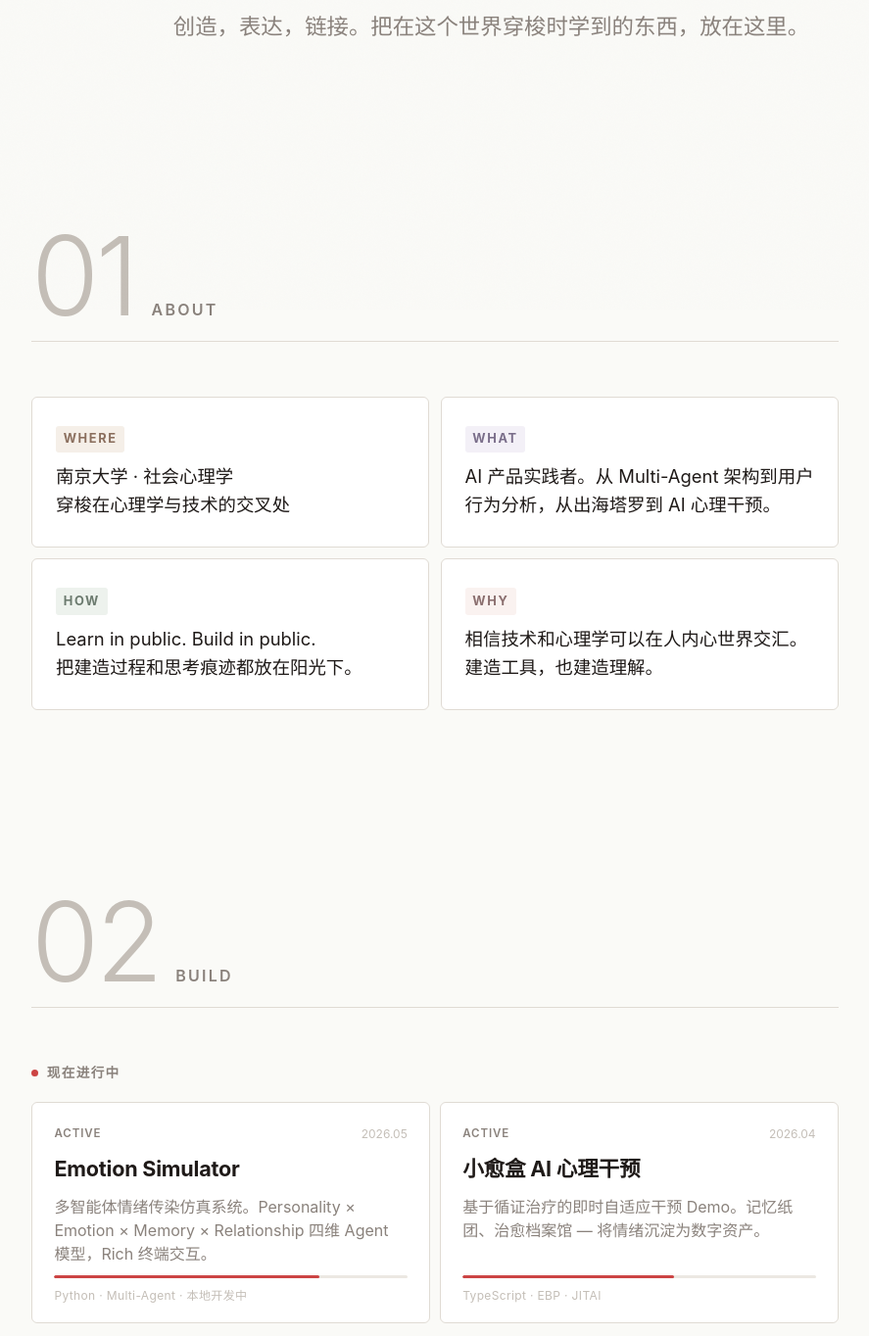
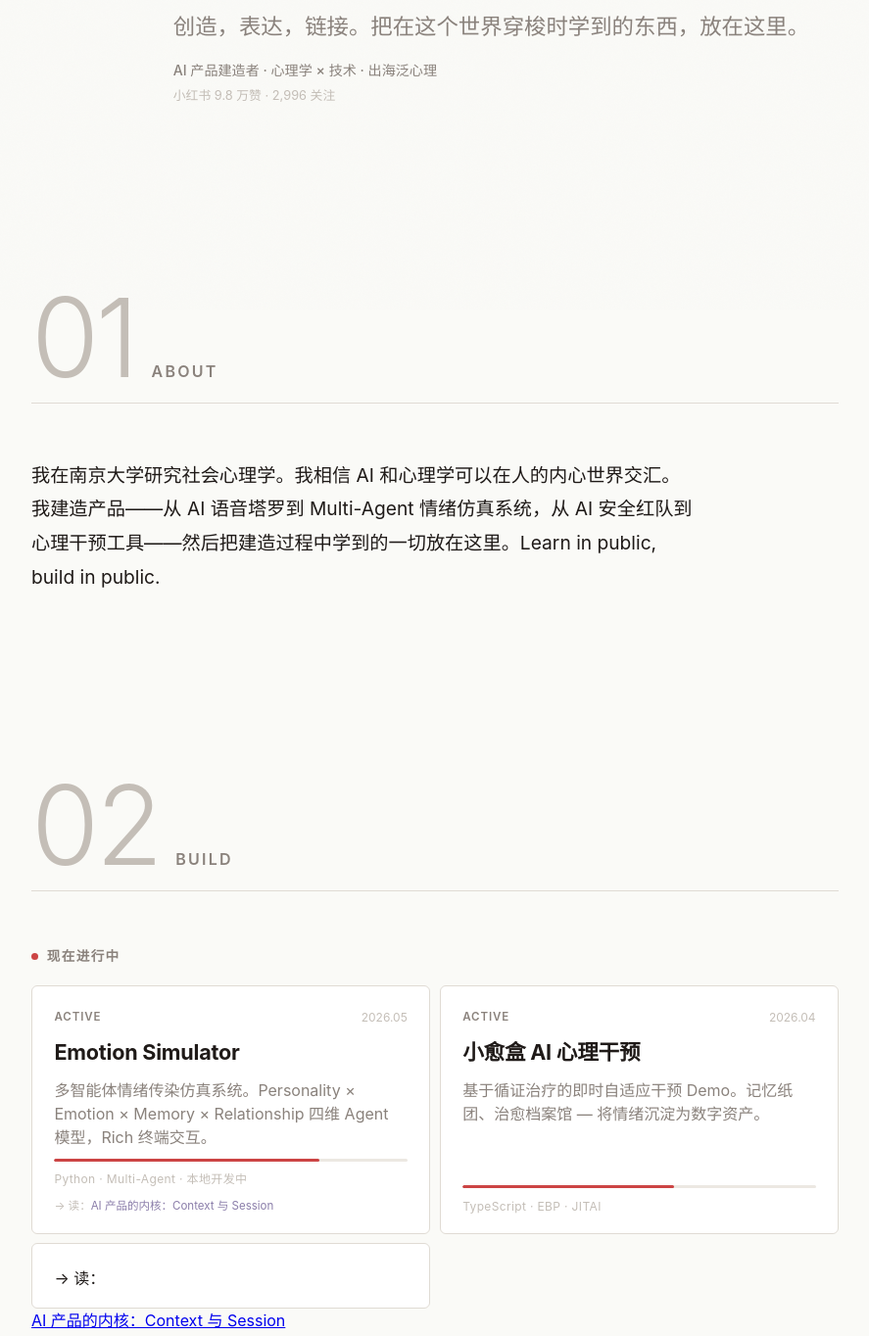
Before and after one commit to J-ade-g/me, a plain HTML site: page index.html in a window 1280 px wide. Shown: the part 484-1848 px from the top of the page at 98% size, without its empty margins (196-1083 px from the left). Drawn offline with Linux system fonts and the light colour scheme; a web font is replaced by a local one.

Commit message:
repackaging: hero tagline, about statement, garden subtitle, specific CTA, method links

```diff
--- a/index.html
+++ b/index.html
@@ -85,6 +85,14 @@
     font-size: 1.4rem; color: var(--muted);
     line-height: 1.55; font-weight: 400;
   }
+  .hero-tagline {
+    font-size: 0.88rem; color: var(--muted);
+    margin-top: 1rem; font-weight: 450;
+  }
+  .hero-stats {
+    font-size: 0.8rem; color: var(--faint);
+    margin-top: 0.35rem;
+  }
 
   /* ═══════════ Section Labels ═══════════ */
   .sec-label {
@@ -135,6 +143,12 @@
   .about-card:nth-child(4) .ac-label { color: #8a6e6e; background: #faf2f0; }
 
   .about-card p { font-size: 1.15rem; line-height: 1.55; color: var(--text); }
+
+  .about-statement {
+    font-size: 1.2rem; line-height: 1.8;
+    color: var(--text); font-weight: 420;
+    max-width: 680px;
+  }
 
   /* ═══════════ BUILD ═══════════ */
   .build-group { margin-bottom: 4rem; }
@@ -208,8 +222,20 @@
     font-size: 0.75rem; color: var(--faint);
     letter-spacing: 0.03em;
   }
+  .proj .p-method {
+    font-size: 0.72rem; color: var(--faint);
+  }
+  .proj .p-method a {
+    color: var(--lavender); text-decoration: none;
+    transition: color 0.15s;
+  }
+  .proj .p-method a:hover { color: var(--text); }
 
   /* ═══════════ GARDEN ═══════════ */
+  .garden-sub {
+    font-size: 1rem; color: var(--muted);
+    margin-bottom: 2rem; font-weight: 420;
+  }
   .garden-list { list-style: none; }
   .garden-item {
     border-bottom: var(--border);
@@ -407,6 +433,8 @@
       <div class="hero-text">
         <p class="hero-en"><em>I build, I speak</em> &mdash; hope we can all live a little more awake, a little more at ease.</p>
         <p class="hero-cn">创造，表达，链接。把在这个世界穿梭时学到的东西，放在这里。</p>
+        <p class="hero-tagline">AI 产品建造者 &middot; 心理学 &times; 技术 &middot; 出海泛心理</p>
+        <p class="hero-stats">小红书 9.8 万赞 &middot; 2,996 关注</p>
       </div>
     </div>
   </section>
@@ -417,24 +445,7 @@
       <span class="sec-num">01</span>
       <span class="sec-name">About</span>
     </div>
-    <div class="about-grid">
-      <div class="about-card">
-        <span class="ac-label">Where</span>
-        <p>南京大学 · 社会心理学<br>穿梭在心理学与技术的交叉处</p>
-      </div>
-      <div class="about-card">
-        <span class="ac-label">What</span>
-        <p>AI 产品实践者。从 Multi-Agent 架构到用户行为分析，从出海塔罗到 AI 心理干预。</p>
-      </div>
-      <div class="about-card">
-        <span class="ac-label">How</span>
-        <p>Learn in public. Build in public.<br>把建造过程和思考痕迹都放在阳光下。</p>
-      </div>
-      <div class="about-card">
-        <span class="ac-label">Why</span>
-        <p>相信技术和心理学可以在人内心世界交汇。建造工具，也建造理解。</p>
-      </div>
-    </div>
+    <p class="about-statement">我在南京大学研究社会心理学。我相信 AI 和心理学可以在人的内心世界交汇。我建造产品——从 AI 语音塔罗到 Multi-Agent 情绪仿真系统，从 AI 安全红队到心理干预工具——然后把建造过程中学到的一切放在这里。Learn in public, build in public.</p>
   </section>
 
   <!-- ═══════ BUILD ═══════ -->
@@ -456,6 +467,7 @@
           <p class="p-desc">多智能体情绪传染仿真系统。Personality × Emotion × Memory × Relationship 四维 Agent 模型，Rich 终端交互。</p>
           <div class="p-bar"><div class="p-bar-inner" style="width:75%;background:#c44;"></div></div>
           <p class="p-tags">Python · Multi-Agent · 本地开发中</p>
+          <p class="p-method">&#x2192; 读：<a href="#" onclick="openArticle('a2');return false;">AI 产品的内核：Context 与 Session</a></p>
         </div>
         <a class="proj" href="https://github.com/J-ade-g/Xiaoyuhe" target="_blank" rel="noopener">
           <div class="p-top">
@@ -466,6 +478,7 @@
           <p class="p-desc">基于循证治疗的即时自适应干预 Demo。记忆纸团、治愈档案馆 — 将情绪沉淀为数字资产。</p>
           <div class="p-bar"><div class="p-bar-inner" style="width:60%;background:#c44;"></div></div>
           <p class="p-tags">TypeScript · EBP · JITAI</p>
+          <p class="p-method">&#x2192; 读：<a href="#" onclick="openArticle('a2');return false;">AI 产品的内核：Context 与 Session</a></p>
         </a>
       </div>
     </div>
@@ -499,6 +512,7 @@
           <p class="p-note">公司项目，不可对外展示</p>
           <div class="p-bar"><div class="p-bar-inner" style="width:100%;background:#5a9;"></div></div>
           <p class="p-tags">AI Product · 出海</p>
+          <p class="p-method">&#x2192; 读：<a href="#" onclick="openArticle('a1');return false;">AI 产品的判断力与方法</a></p>
         </div>
         <a class="proj" href="https://github.com/J-ade-g/ganzhi-zhimen" target="_blank" rel="noopener">
           <div class="p-top">
@@ -566,6 +580,7 @@
       <span class="sec-num">03</span>
       <span class="sec-name">Garden</span>
     </div>
+    <p class="garden-sub">把手弄脏后的笔记。</p>
     <ul class="garden-list" id="garden-list"></ul>
   </section>
 
@@ -577,7 +592,7 @@
     </div>
     <div class="walk-card">
       <h2>我们在路上见。</h2>
-      <p class="wsub">如果你也在做产品、研究 AI、关注心理学，或者想聊聊如何在这个时代清醒地工作与生活 &mdash;<br>可以在这里找到我。</p>
+      <p class="wsub">如果你也在建造 AI 泛心理产品，研究 Multi-Agent 架构，或者想聊聊出海产品与用户洞察 &mdash;<br>可以在这里找到我。</p>
       <div class="walk-links">
         <a class="walk-btn" href="https://xhslink.com/m/1gRZWl4BUvl" target="_blank" rel="noopener">小红书</a>
         <a class="walk-btn" href="https://github.com/J-ade-g" target="_blank" rel="noopener">GitHub</a>
@@ -594,10 +609,6 @@
 </div>
 
 <footer>
-  <div class="f-stats">
-    <span>小红书 97.9K 赞藏</span>
-    <span>2,996 关注</span>
-  </div>
   <p class="f-note">Built in public &middot; 2026 &middot; Ever-growing</p>
 </footer>
 
```
